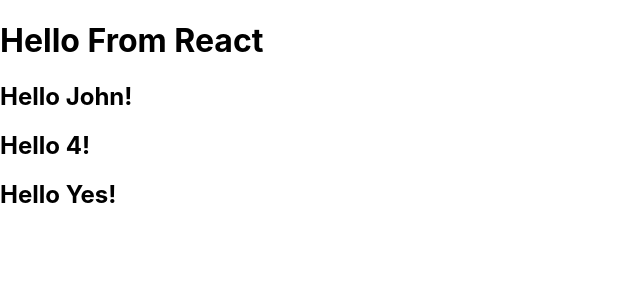
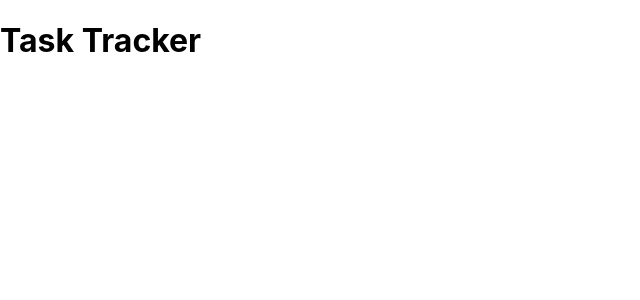
Before and after one commit to johncanero/react-js-testTracker, a React (Create React App) app: page / in a window 1280 px wide. Shown: the top 300 px of the page, without its empty margins (0-640 px from the left). Built offline with nearby package versions, Linux system fonts and the light colour scheme; the HTML template or start-up script is replaced by a standard one.

Commit message:
App.js localhost Content and Header Title

```diff
--- a/src/App.js
+++ b/src/App.js
@@ -1,21 +1,37 @@
+import Header from './components/Header'
+
 function App() {
-  const name = 'John'
-  const x = true
-
   return (
     <div className="container">
-        <h1>Hello From React</h1>
-        <h2>Hello {name}!</h2>
-        <h2>Hello {2 + 2}!</h2>
-        {/* ? = then and : = else*/}
-        <h2>Hello {x ? 'Yes' : 'No'}!</h2>
+        <Header />
     </div>
 
   );
 }
 
+
 export default App;
+
+
+
+
+
+
+
+
+
 
 
 // Notes:
 // You could use <> </> instead of div
+
+    // const name = 'John'
+    // const x = true
+
+    // <div className="container">
+    //     <h1>Hello From React</h1>
+    //     <h2>Hello {name}!</h2>
+    //     <h2>Hello {2 + 2}!</h2>
+    //     {/* ? = then and : = else*/}
+    //     <h2>Hello {x ? 'Yes' : 'No'}!</h2>
+    // </div>
--- a/src/components/Header.js
+++ b/src/components/Header.js
@@ -0,0 +1,20 @@
+import PropTypes from 'prop-types'
+
+const Header = ({ title }) => {
+  return (
+    <header>
+        <h1>{title}</h1>
+    </header>
+  )
+}
+
+// Default Props
+Header.defaultProps = {
+    title: 'Task Tracker',
+}
+
+Header.propTypes = {
+    title: PropTypes.string.isRequired
+}
+
+export default Header
```
